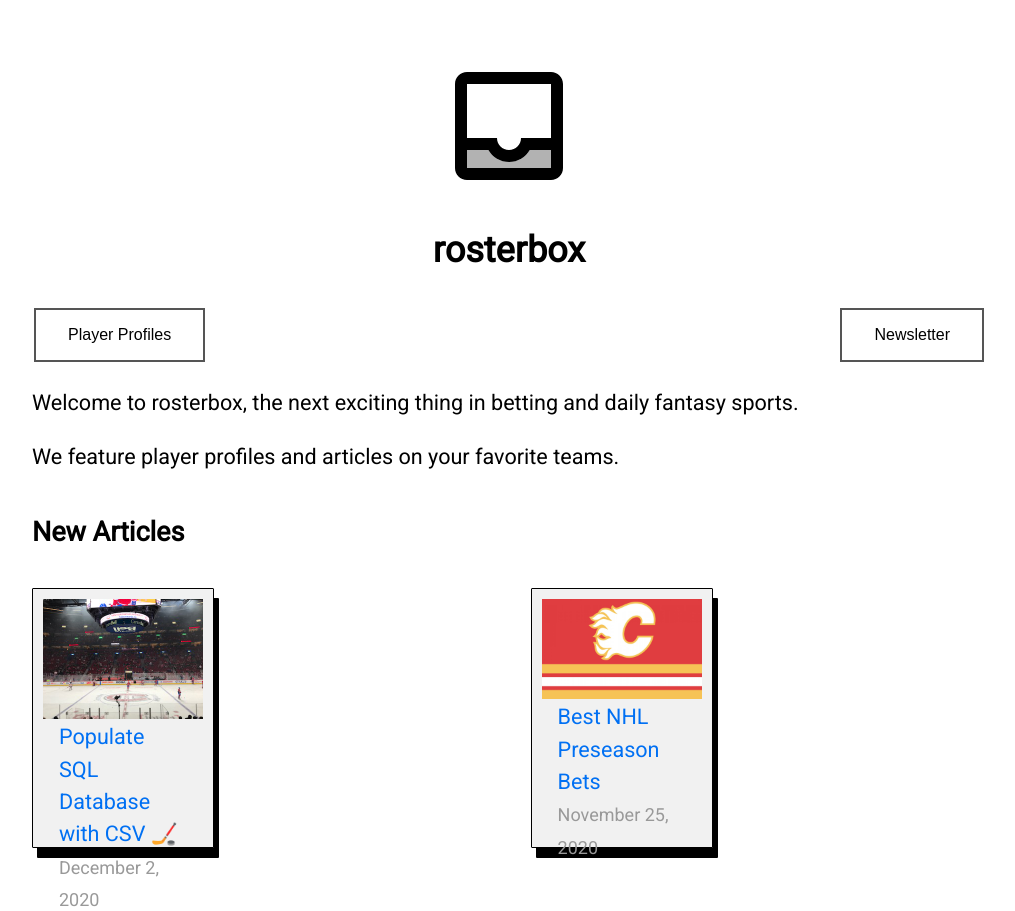
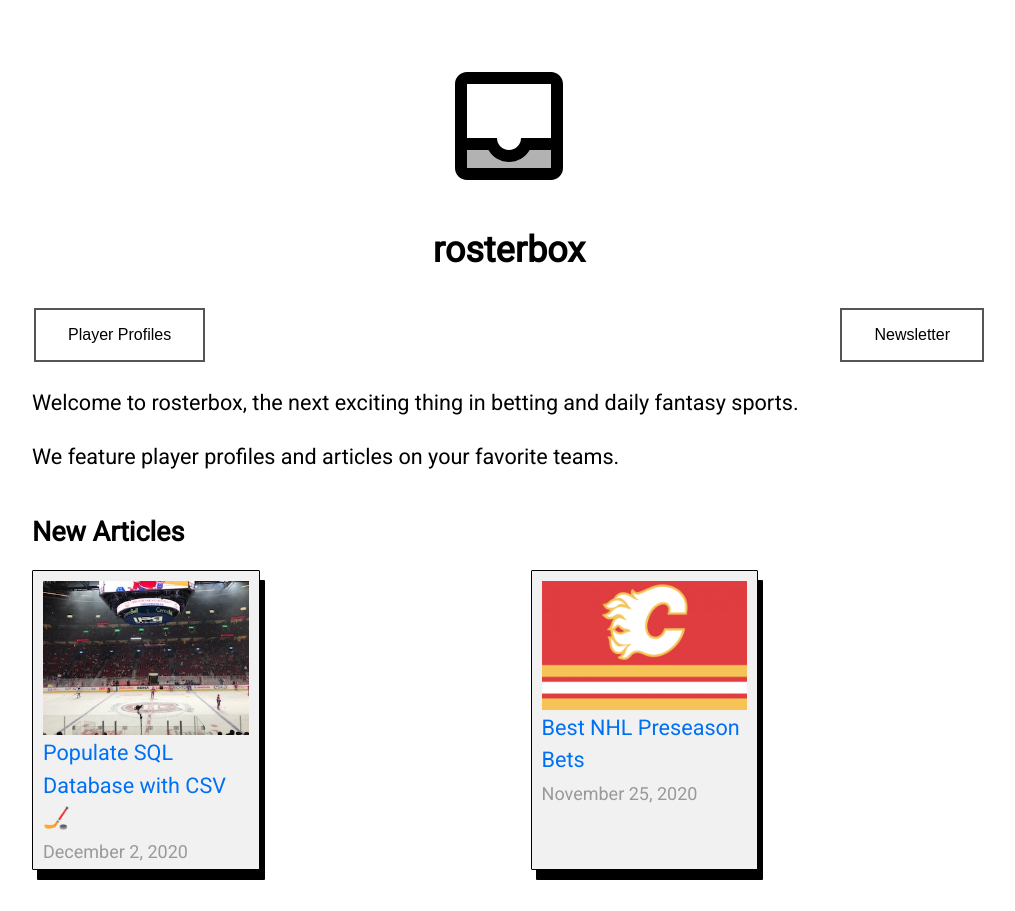
Before and after one commit to edwardz8/next-dfs-blog, a Next.js app: page / in a window 1280 px wide. Shown: the top 911 px of the page, without its empty margins (131-1146 px from the left). Built offline with nearby package versions, Linux system fonts and the light colour scheme.

Commit message:
css changes

```diff
--- a/styles/utils.module.css
+++ b/styles/utils.module.css
@@ -76,14 +76,13 @@
     background-color: #ffffff;
     border-radius: 1px;
     border: 1px solid;
-    padding: 10px;
+    padding: 8px;
     box-shadow: 5px 10px;
     cursor: pointer;
   }
 
   .listItem {
-    margin: 1rem 0 1.25rem;
-    width: 40%;
+    width: 50%;
     background-color: #f1f1f1;
     border-radius: 1px;
     border: 1px solid;
@@ -99,7 +98,7 @@
   }
 
   .listItemContainer {
-    padding: 2px 16px;
+    padding-top: 2px;
   }
 
   .playerItem:hover {
@@ -109,6 +108,7 @@
 
   .listImg {
     width: 100%;
+    max-height: 170px;
   }
 
   .lightText {
```
